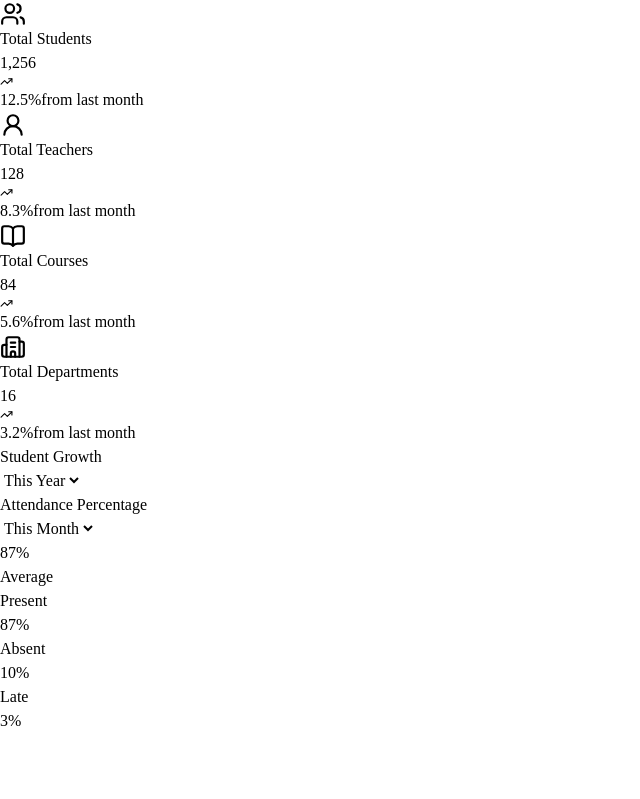
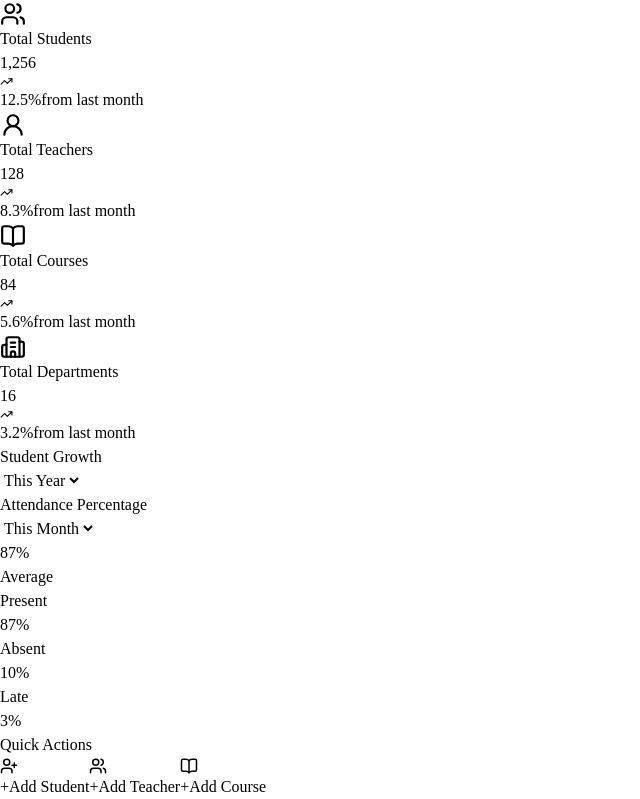
Before and after one commit to bikrambohara/student-management-system, a React app in the folder frontend/: page / in a window 1280 px wide. Shown: the part 904-1703 px from the top of the page, without its empty margins (0-640 px from the left). Before the commit the page ends 1637 px from the top, so only its background shows below. Built offline with nearby package versions, Linux system fonts and the light colour scheme; the HTML template or start-up script is replaced by a standard one.

Commit message:
added quickaction

```diff
--- a/frontend/src/components/dashboard/QuickActions.jsx
+++ b/frontend/src/components/dashboard/QuickActions.jsx
@@ -1,9 +1,42 @@
 import React from 'react'
+import { BookOpen, UserPlus, Users } from "lucide-react";
+
+const actions = [
+  {
+    title: "Add Student",
+    icon: UserPlus,
+    style: "border-blue-200 bg-blue-50 text-blue-600",
+  },
+  {
+    title: "Add Teacher",
+    icon: Users,
+    style: "border-emerald-200 bg-emerald-50 text-emerald-600",
+  },
+  {
+    title: "Add Course",
+    icon: BookOpen,
+    style: "border-orange-200 bg-orange-50 text-orange-500",
+  },
+];
 
 const QuickActions = () => {
   return (
-    <div>
+    <div className="rounded-xl border-2 border-slate-300 bg-white p-5 shadow-sm">
+      <h2 className="mb-4 font-semibold text-slate-800">Quick Actions</h2>
 
+      <div className="space-y-3">
+        {actions.map((action) => {
+          const Icon = action.icon;
+          return(
+            <button
+            key ={action.title}
+            className ={`flex w-full  items-center justify-center gap-2 rounded-lg border py-3 text-sm font-medium transition hover:opacity-80 ${action.style}`}>
+              <Icon size={18} /> +{action.title}
+            </button>
+          )
+        })}
+
+      </div>
     </div>
   )
 }
--- a/frontend/src/components/pages/Dashboard.jsx
+++ b/frontend/src/components/pages/Dashboard.jsx
@@ -23,21 +23,25 @@ import DashboardLayout from "../layout/DashboardLayout";
 import StatsSection from "../dashboard/StatsSection";
 import StudentGrowthChart from "../dashboard/StudentGrowthChart";
 import AttendanceChart from "../dashboard/AttendanceChart";
+import QuickActions from "../dashboard/QuickActions";
 
 function Dashboard() {
   return (
     <DashboardLayout>
       <StatsSection />
 
-      <section className="mt-5 grid grid-cols-1 gap-5 lg:grid-cols-12">
+      <section className="mt-3 grid grid-cols-1 gap-3 lg:grid-cols-14">
         {/* Student Growth */}
         <div className="lg:col-span-7">
           <StudentGrowthChart />
         </div>
 
         {/* Attendance */}
-        <div className="lg:col-span-5">
+        <div className="lg:col-span-4">
           <AttendanceChart />
+        </div>
+        <div className="lg:col-span-3">
+        <QuickActions/>
         </div>
       </section>
     </DashboardLayout>
```
